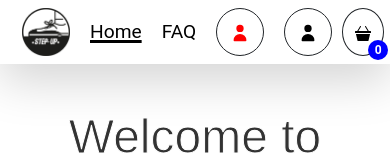
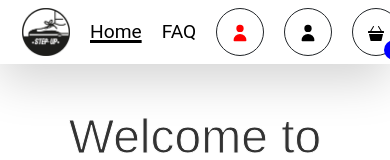
Before and after one commit to Knightrider85/slutprojekt8-main, a React (Vite) app in the folder client/: page / in a window 390 px wide. Shown: the top 160 px of the page. Built offline with nearby package versions, Linux system fonts and the light colour scheme.

Commit message:
3 icons responsive

```diff
--- a/client/src/components/Navbar.tsx
+++ b/client/src/components/Navbar.tsx
@@ -29,7 +29,9 @@ export function Navbar() {
           <Link data-cy="admin-link" to="/admin" as={NavLink}>
             <AdminButton />
           </Link>
-          <CartButton />
+          <Link data-cy="user-link" to="/createUser" as={NavLink}>
+            <CartButton />
+          </Link>
         </Container>
       </NavbarBs>
     </header>
```
